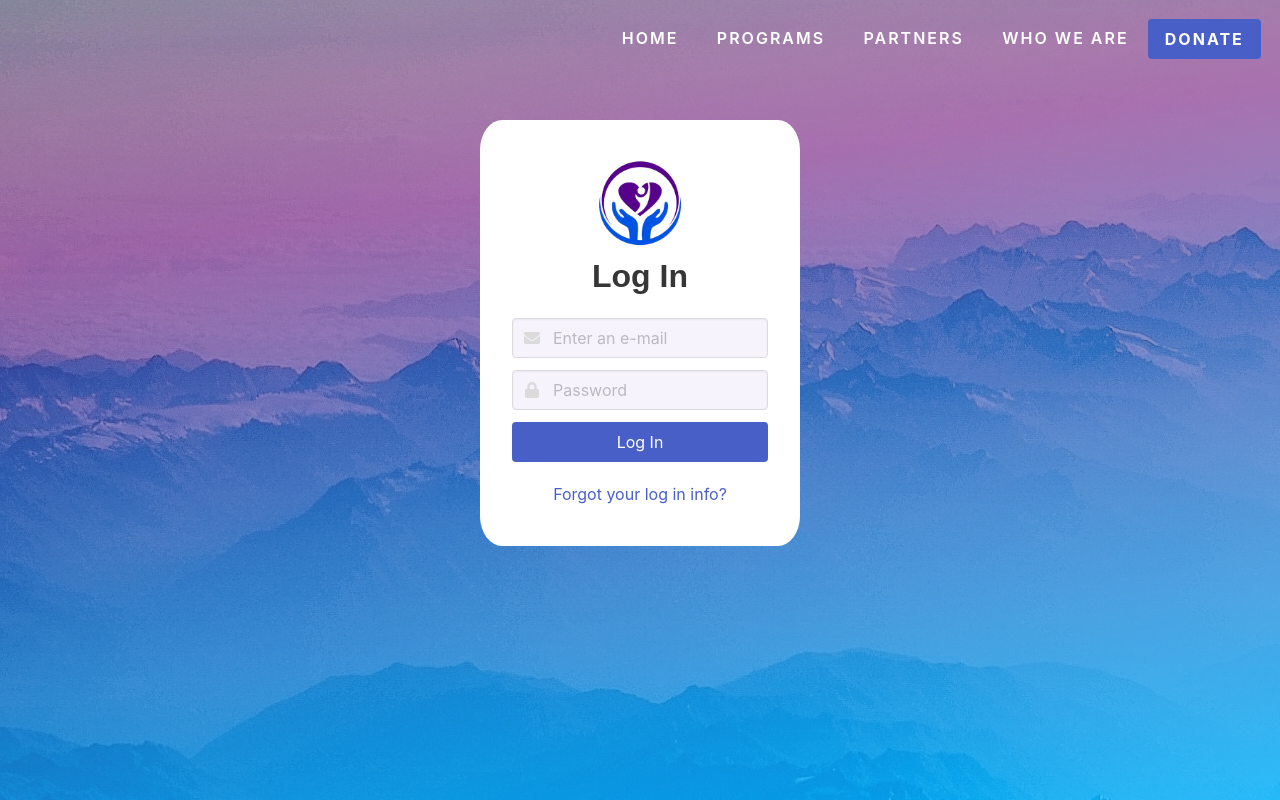
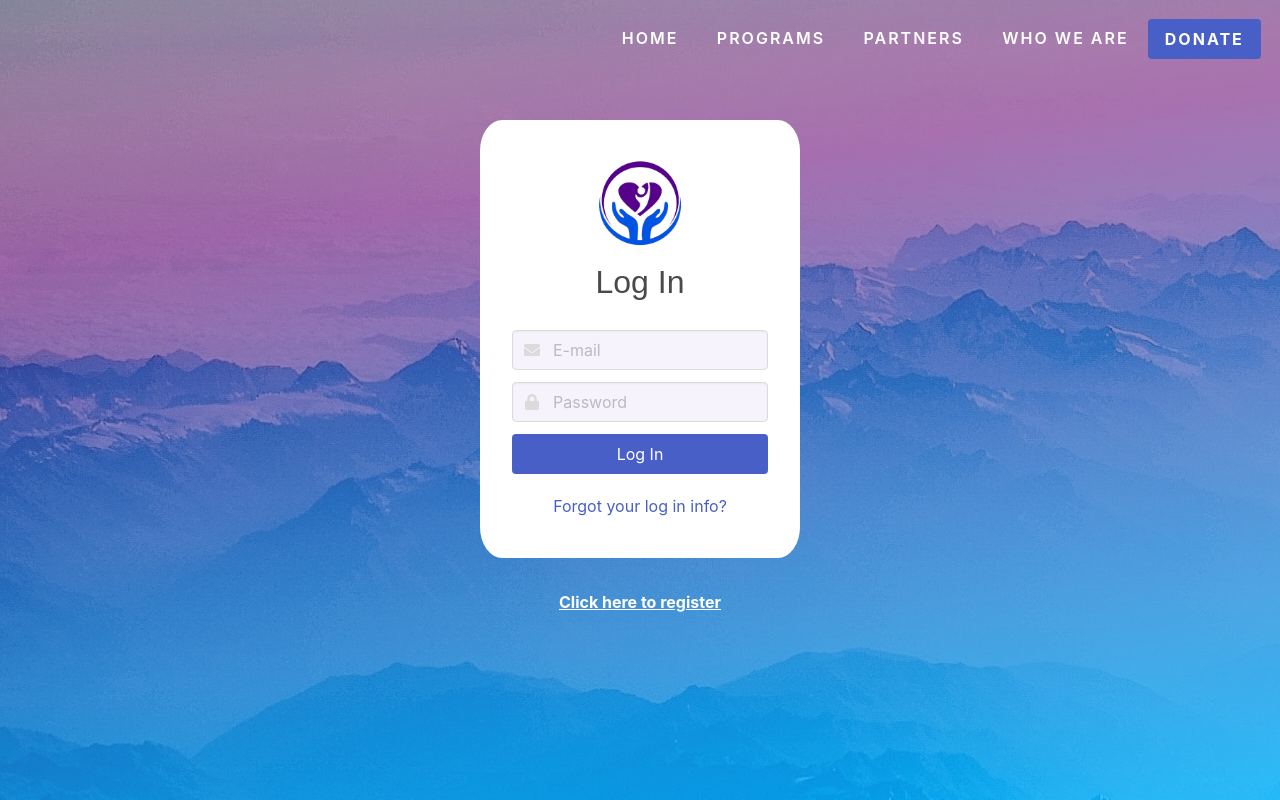
Before and after one commit to victoriavu75/myphilanthropies-volunteertracker, a plain HTML site: page frontend/login.html in a window 1280 px wide. Drawn offline with nearby package versions, Linux system fonts and the light colour scheme.

Commit message:
Changed metadata, added form tags, changed typography

```diff
--- a/frontend/login.html
+++ b/frontend/login.html
@@ -3,9 +3,12 @@
 
 <head>
     <title>My Philanthropies - Login</title>
+    <meta charset="utf-8">
+    <meta name="viewport" content="width=device-width, initial-scale=1">
+    <link rel="shortcut icon" type="image/png" href="/images/My-Philanthropies-Logo-3.1-Square.png" />
     <link rel="stylesheet" href="https://cdn.jsdelivr.net/npm/bulma@0.8.0/css/bulma.min.css">
+    <script defer src="https://use.fontawesome.com/releases/v5.3.1/js/all.js"></script>
     <link href="style.css" type="text/css" rel="stylesheet" />
-    <script defer src="https://use.fontawesome.com/releases/v5.3.1/js/all.js"></script>
 </head>
 
 <body>
@@ -17,20 +20,20 @@
             <li><a href="https://myphilanthropies.com/who-we-are/" target="_blank">WHO WE ARE</a></li>
         </ul>
         <div class="field">
-                <div class="control">
-                    <a href="https://myphilanthropies.com/donate/" target="_blank" class="button is-link is-fullwidth is-size-6"><b>DONATE</b></a>
-                </div>
+            <div class="control">
+                <a href="https://myphilanthropies.com/donate/" target="_blank" class="button is-link is-fullwidth is-size-6"><b>DONATE</b></a>
+            </div>
         </div>
     </nav>
     <div id="page">
-        <div id="form-container">
+        <form id="form-container">
             <img src="images/My-Philanthropies-Logo-3.1-Square.png" style="max-height: 100px;">
             <!-- DOWNLOAD LIGHT MONTSERRAT FONT. -->
-            <div class="content is-size-6" id="sign-header"><h1>Log In</h1></div>
+            <div class="content is-size-3 has-text-weight-light" id="sign-header">Log In</div>
 
             <div class="field">
                 <div class="control has-icons-left has-icons-right">
-                    <input class="input" type="email" placeholder="Enter an e-mail" value="">
+                    <input class="input" type="email" placeholder="E-mail" value="">
                     <span class="icon is-small is-left">
                         <i class="fas fa-envelope"></i>
                     </span>
@@ -55,6 +58,8 @@
             <div>
                 <button class="button is-link is-inverted is-fullwidth">Forgot your log in info?</button>
             </div>
-        </div>
+        </form>
+        <p id="redirect"><a href="signup.html"><u><b>Click here to register</b></u></a></p>
+
     </div>
 </body></html>
```
Also changed, not shown: frontend/signup.html (+2 -0 lines).
